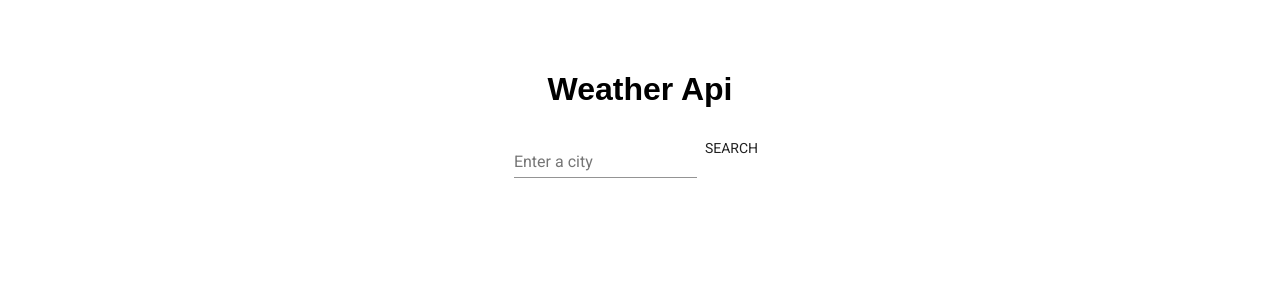
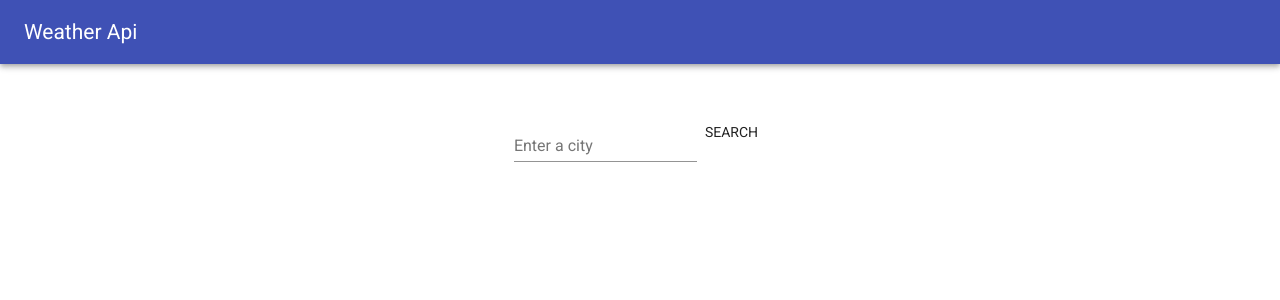
Before and after one commit to hunterpickett/weather-api, a React (Create React App) app: page / in a window 1280 px wide. Shown: the top 300 px of the page. Built offline with nearby package versions, Linux system fonts and the light colour scheme; the HTML template or start-up script is replaced by a standard one.

Commit message:
Added app bar on top

```diff
--- a/src/components/Dashboard.tsx
+++ b/src/components/Dashboard.tsx
@@ -1,6 +1,7 @@
 import * as React from 'react';
 import getWeather from '../services/yahoo-weather';
 import TenDayForecast from './TenDayForecast';
+import SimpleAppBar from './SimpleAppBar';
 import CurrentConditions from './CurrentConditions';
 import { Button, Fade, TextField } from '@material-ui/core';
 import './Dashboard.css';
@@ -156,8 +157,8 @@
   render() {
     return (
       <>
+        <SimpleAppBar />
         <div style={{ padding: 50 }}>
-          <h1> Weather Api</h1>
           <form onSubmit={this.onSubmit}>
             <TextField
               label="Enter a city"
--- /dev/null
+++ b/src/components/SimpleAppBar.tsx
@@ -0,0 +1,32 @@
+import * as React from 'react';
+import { withStyles } from '@material-ui/core/styles';
+import AppBar from '@material-ui/core/AppBar';
+import Toolbar from '@material-ui/core/Toolbar';
+import Typography from '@material-ui/core/Typography';
+
+interface IAppBarProps {
+  classes: any;
+}
+
+const styles = {
+  root: {
+    flexGrow: 1
+  }
+};
+
+const SimpleAppBar: React.SFC<IAppBarProps> = props => {
+  const { classes } = props;
+  return (
+    <div className={classes.root}>
+      <AppBar position="static" color="primary">
+        <Toolbar>
+          <Typography variant="title" color="inherit">
+            Weather Api
+          </Typography>
+        </Toolbar>
+      </AppBar>
+    </div>
+  );
+};
+
+export default withStyles(styles)(SimpleAppBar);
```
